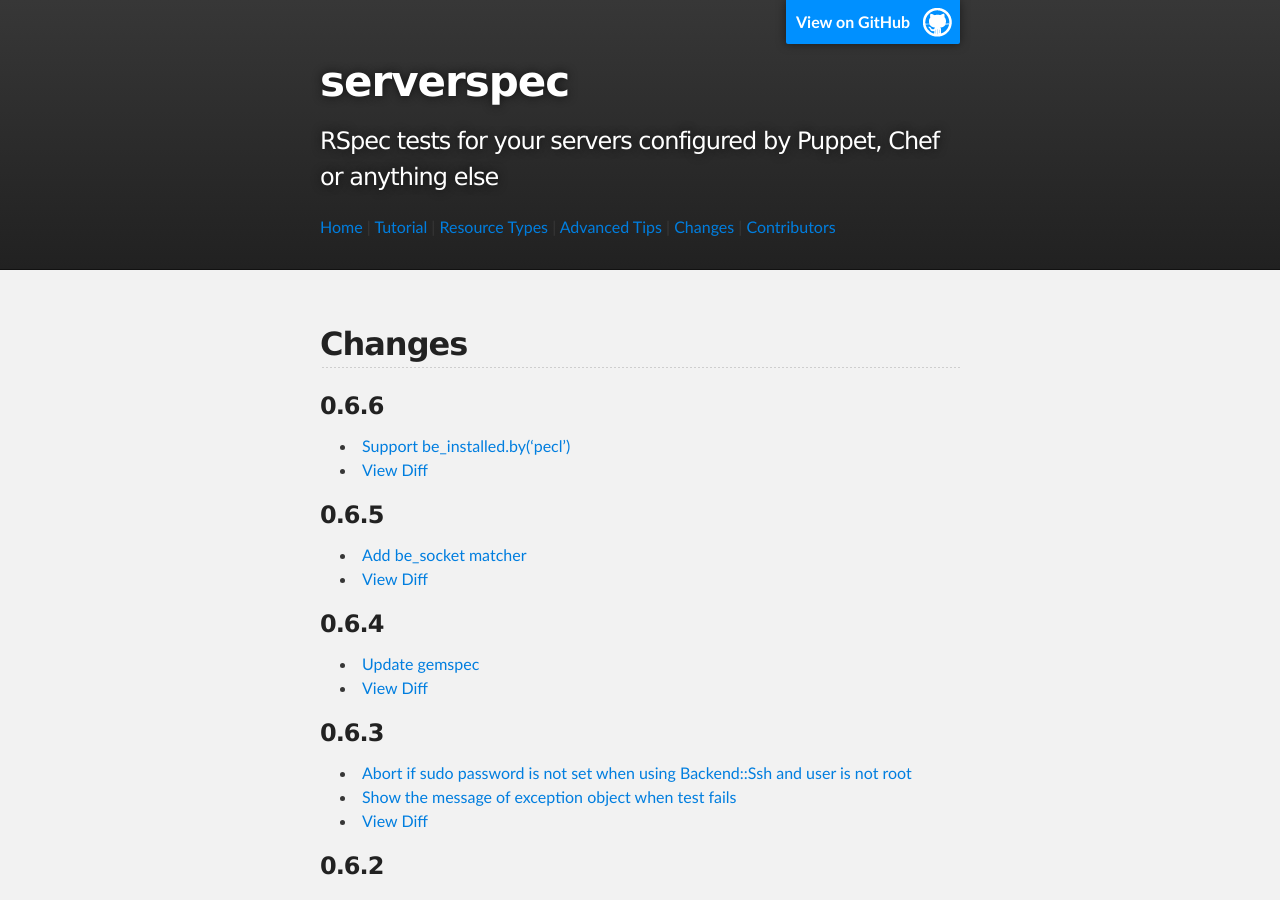
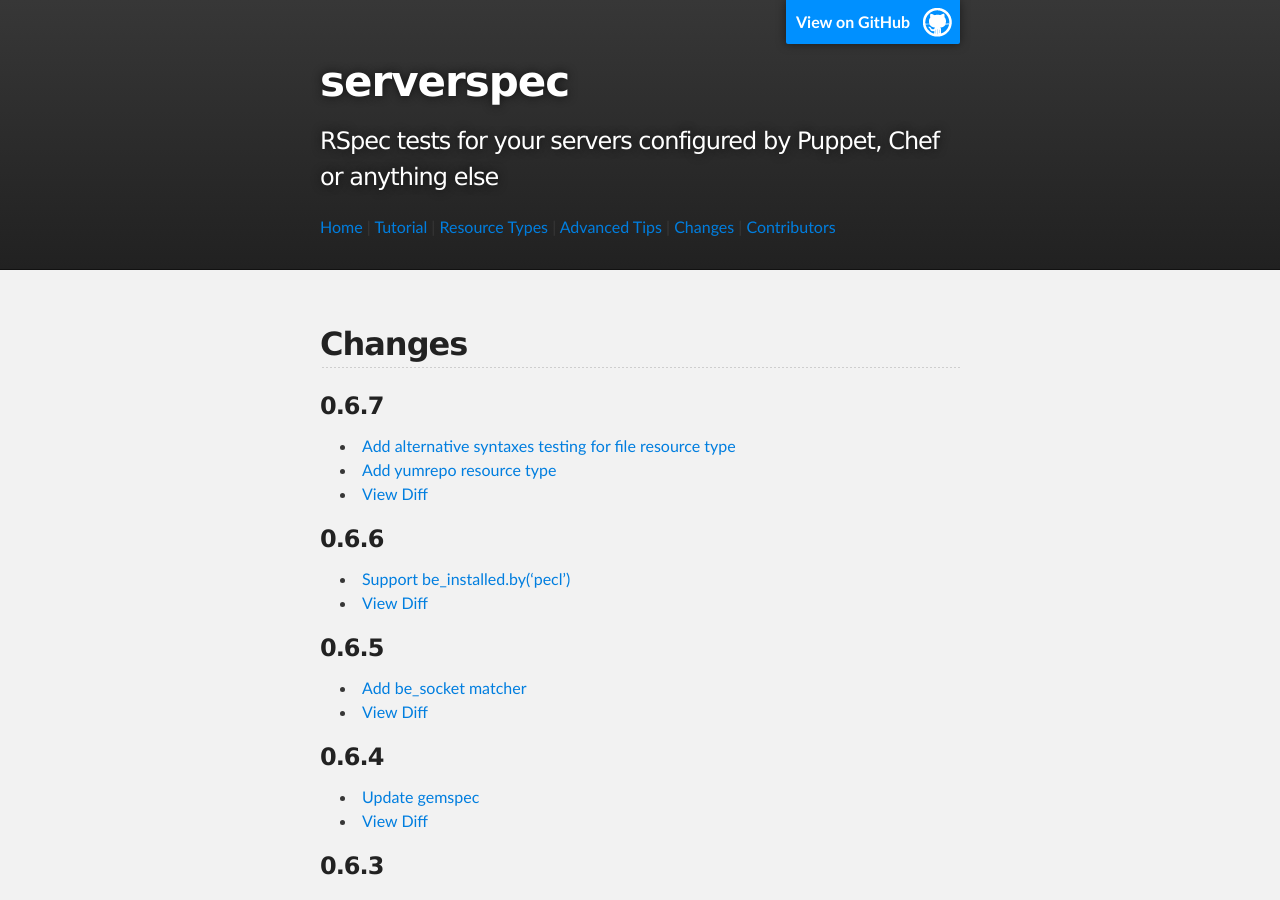
Before and after one commit to serverspec/serverspec.github.io, a Jekyll site: the page built from changes.md, in a window 1280 px wide and 900 px high. Built offline with Jekyll 4.4.1, drawn with Linux system fonts in a browser that asks for light colours; Markdown is read by kramdown in place of the engine named in the settings.

Commit message:
Add changes of v0.6.7

```diff
--- a/changes.md
+++ b/changes.md
@@ -4,6 +4,12 @@ title: Changes
 ---
 
 ## Changes
+
+### 0.6.7
+
+ * [Add alternative syntaxes testing for file resource type](https://github.com/mizzy/serverspec/pull/159)
+ * [Add yumrepo resource type](https://github.com/mizzy/serverspec/pull/162)
+ * [View Diff](https://github.com/mizzy/serverspec/compare/v0.6.6...v0.6.7)
 
 ### 0.6.6
 
```
